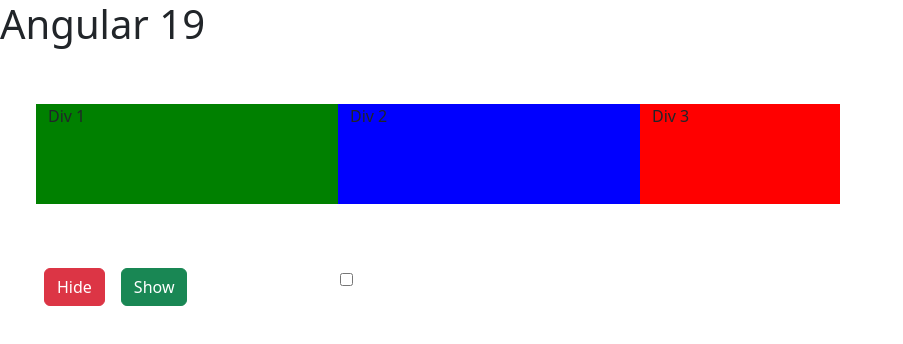
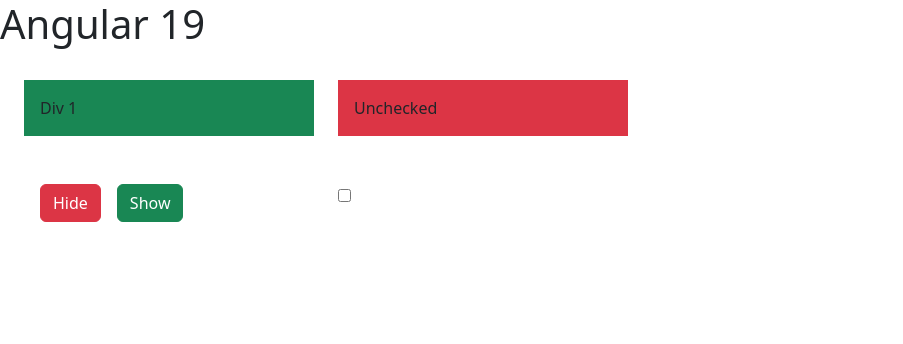
Before and after one commit to Code-Kage-hub/firstApp, an Angular app: page / in a window 1280 px wide. Shown: the top 344 px of the page, without its empty margins (0-903 px from the left). Built offline with nearby package versions, Linux system fonts and the light colour scheme.

Commit message:
control stmts @if @else

```diff
--- a/src/app/app.component.html
+++ b/src/app/app.component.html
@@ -1,3 +1,3 @@
 <h1>Angular 19</h1>
 
-<app-ng-style/>
+<app-control-stmt/>
--- a/src/app/app.component.ts
+++ b/src/app/app.component.ts
@@ -7,10 +7,11 @@
 import { NgForComponent } from "./components/ng-for/ng-for.component";
 import { NgClassComponent } from "./components/ng-class/ng-class.component";
 import { NgStyleComponent } from "./components/ng-style/ng-style.component";
+import { ControlStmtComponent } from './components/control-stmt/control-stmt.component';
 
 @Component({
   selector: 'app-root',
-  imports: [NgStyleComponent],
+  imports: [ControlStmtComponent],
   templateUrl: './app.component.html',
   styleUrl: './app.component.css'
 })
--- /dev/null
+++ b/src/app/components/control-stmt/control-stmt.component.html
@@ -0,0 +1,30 @@
+<div class="row p-4">
+    <div class="col-3">
+        @if (isVisible == true) {
+        <div class="bg-success p-3">
+            Div 1
+        </div>
+        }
+    </div>
+    <div class="col-3">
+        @if(isChecked==true){
+        <div class="bg-primary p-3">
+            Checked
+        </div>
+        }
+        @else {
+        <div class="bg-danger p-3">
+            Unchecked
+        </div>
+        }
+    </div>
+</div>
+<div class="row p-4">
+    <div class="col-3">
+        <button class="btn btn-danger mx-3" (click)="hideShow(false)">Hide</button>
+        <button class="btn btn-success" (click)="hideShow(true)">Show</button>
+    </div>
+    <div class="col-3">
+        <input type="checkbox" [(ngModel)]="isChecked">
+    </div>
+</div>
--- /dev/null
+++ b/src/app/components/control-stmt/control-stmt.component.ts
@@ -0,0 +1,16 @@
+import { Component } from '@angular/core';
+import { FormsModule } from '@angular/forms';
+
+@Component({
+  selector: 'app-control-stmt',
+  imports: [FormsModule],
+  templateUrl: './control-stmt.component.html',
+  styleUrl: './control-stmt.component.css'
+})
+export class ControlStmtComponent {
+  isVisible:boolean = true;
+  isChecked:boolean = false;
+  hideShow(val:boolean){
+    this.isVisible = val;
+  }
+}
```
Also changed, not shown: src/app/components/control-stmt/control-stmt.component.css (added), 1 other file (tests, documents, lock files or other folders).
